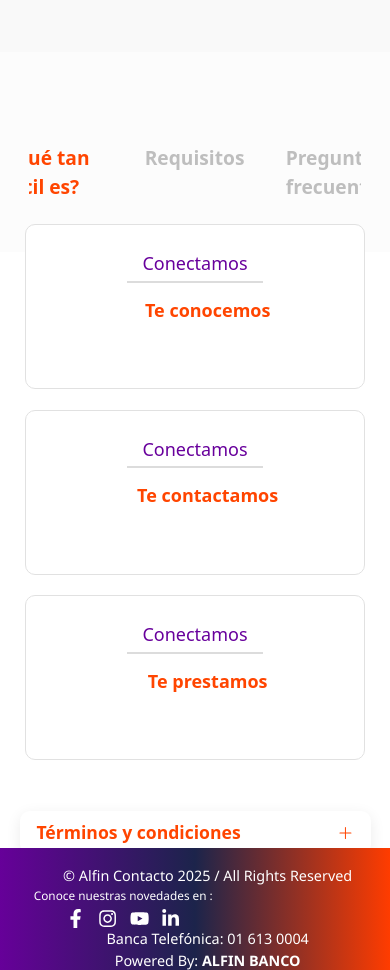
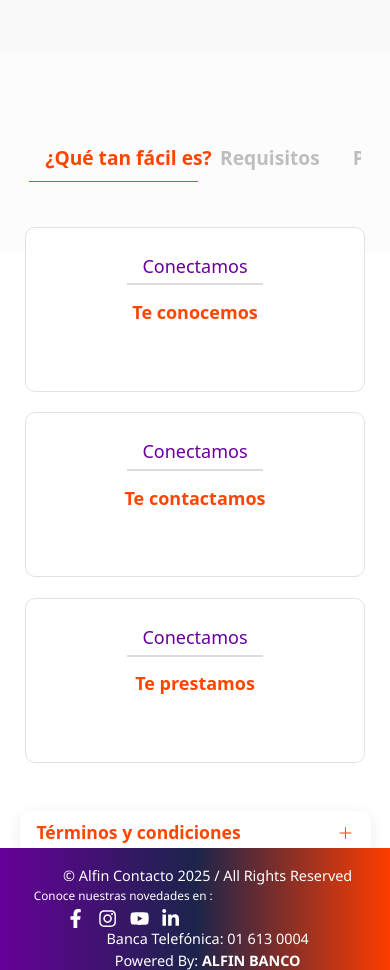
Before and after one commit to ArianaEyes/Pagina-AlfinBanco, an Angular app: page /prestamos in a window 390 px wide. Shown: the part 1140-2110 px from the top of the page. Built offline with nearby package versions, Linux system fonts and the light colour scheme; no server answers.

Commit message:
actualizeishon del resposiveishon

```diff
--- a/src/app/Pages/prestamos/index.html
+++ b/src/app/Pages/prestamos/index.html
@@ -1,4 +1,4 @@
-<div class="contenedor" [class.contenedor_pregunta2]="pregunta2">
+<div class="contenedor" [class.contenedor_pregunta2]="pregunta2" [class.contenedor_pregunta3]="pregunta3">
     <nav class="navbar">
         <div class="images">
             <img class="alfin" src="/icons/alfin.svg">
@@ -92,17 +92,17 @@
             </div>
         </div>
 
-        <div class="seccion2" [class.pregunta2]="pregunta2">
-            <ul class="nav justify-content-center ul_prestamos">
+        <div class="seccion2" [class.pregunta2]="pregunta2" [class.pregunta3]="pregunta3">
+            <ul class="nav ul_prestamos">
                 <li class="nav-item">
                     <a class="nav-link active"
                         [ngClass]="pregunta1 ? 'activo' : 'inactivo'"  (click)="nav1()">¿Qué tan fácil es?</a>
                 </li>
-                <li class="nav-item" style="margin-left: 1vh;">
+                <li class="nav-item" style="margin-left: 5vh;" >
                     <a class="nav-link"
                         [ngClass]="pregunta2 ? 'activo' : 'inactivo'"  (click)="nav2()">Requisitos</a>
                 </li>
-                <li class="nav-item" style="margin-left: 1vh;">
+                <li class="nav-item">
                     <a class="nav-link"
                         [ngClass]="pregunta3 ? 'activo' : 'inactivo'"  (click)="nav3()">Preguntas frecuentes</a>
                 </li>
@@ -164,37 +164,37 @@
                 </div>
             </div>
             }@else if(pregunta3){
-            <div class="drops" >
-                <div style="margin-top: 24px;display: grid;grid-template-columns: repeat(2, minmax(0, 1fr));gap: 24px;">
+            <div class="drops">
+                <div class="columnas">
                     <div class="columna-1">
                         <div class="columna-2">
                             <div class="columna-3">
                                 <span>¿Dónde puedo pagar mis cuotas?</span>
-                                <span class="columna-4">▼</span>
+                                <span class="columna-4">+</span>
                             </div>
                         </div>
                         <div class="columna-2">
                             <div class="columna-3">
                                 <span>¿Cómo puedo obtener mi cronograma?</span>
-                                <span class="columna-4">▼</span>
+                                <span class="columna-4">+</span>
                             </div>
                         </div>
                         <div class="columna-2">
                             <div class="columna-3">
                                 <span>¿Qué es la TCEA?</span>
-                                <span class="columna-4">▼</span>
+                                <span class="columna-4">+</span>
                             </div>
                         </div>
                         <div class="columna-2">
                             <div class="columna-3">
                                 <span>¿Qué es el Seguro de Desgravamen?</span>
-                                <span class="columna-4">▼</span>
+                                <span class="columna-4">+</span>
                             </div>
                         </div>
                         <div class="columna-2">
                             <div class="columna-3">
                                 <span>¿Qué es un pago adelantado?</span>
-                                <span class="columna-4">▼</span>
+                                <span class="columna-4">+</span>
                             </div>
                         </div>
                     </div>
@@ -202,31 +202,31 @@
                         <div class="columna-2">
                             <div class="columna-3">
                                 <span>¿Qué pasa si no pago mis cuotas a tiempo?</span>
-                                <span class="columna-4">▼</span>
+                                <span class="columna-4">+</span>
                             </div>
                         </div>
                         <div class="columna-2">
                             <div class="columna-3">
                                 <span>¿Puedo solicitar otro préstamo si aún tengo uno vigente?</span>
-                                <span class="columna-4">▼</span>
+                                <span class="columna-4">+</span>
                             </div>
                         </div>
                         <div class="columna-2">
                             <div class="columna-3">
                                 <span>¿Cuánto tiempo demora la aprobación del préstamo?</span>
-                                <span class="columna-4">▼</span>
+                                <span class="columna-4">+</span>
                             </div>
                         </div>
                         <div class="columna-2">
                             <div class="columna-3">
                                 <span>¿Puedo pagar mi préstamo antes de tiempo?</span>
-                                <span class="columna-4">▼</span>
+                                <span class="columna-4">+</span>
                             </div>
                         </div>
                         <div class="columna-2">
                             <div class="columna-3">
                                 <span>¿Qué documentos necesito presentar?</span>
-                                <span class="columna-4">▼</span>
+                                <span class="columna-4">+</span>
                             </div>
                         </div>
                     </div>
--- a/src/app/Pages/prestamos/prestamos.css
+++ b/src/app/Pages/prestamos/prestamos.css
@@ -230,6 +230,12 @@ input::placeholder{
     margin: auto;
     margin-right: 2vh;
 }
+.columnas{
+    margin-top: 24px;
+    display: grid;
+    grid-template-columns: repeat(2, minmax(0, 1fr));
+    gap: 24px;
+}
 ._container_1y245_9 {
     display: flex;
     flex-wrap: wrap;
@@ -303,7 +309,7 @@ svg{
     cursor: pointer;
 }
 .columna-4{
-    font-size: 1.2vh;
+    font-size: 1.4vh;
     color: #f15a24;
     margin-left: .8vh;
 }
@@ -361,7 +367,7 @@ svg{
 .select-formulario{
     font-size: 14px;
 }
-.formulario[_ngcontent-ng-c1173163175]{
+.formulario[_ngcontent-ng-c430409854]{
     width: 41.5vh;
     height: 48.8vh;
     position: absolute;
@@ -417,6 +423,7 @@ svg{
     margin-top:1vh;
     margin-left:1vh ;
 }
+
 .col-12 {
     display: none;
   }
@@ -441,20 +448,48 @@ svg{
     margin: 0 auto;
     margin-top: 10vh;
     justify-content: space-around;
+    flex-shrink: 0;
+}
+.seccion2 .nav{
+    flex-wrap: nowrap;
+
 }
 .ul_prestamos{
     width: 85%;
-    height: auto;
+    height: 5.5vh;
     display: flex;
     flex-wrap: nowrap;
+    flex-shrink: 0;
     overflow-x: auto;
     overflow-y: hidden;
+    justify-content: space-around;
     -webkit-overflow-scrolling: touch;
 }
+.seccion2 .nav-item{
+    width: 100%;
+    display: flex;
+    margin: 0;
+}
+.seccion2 .nav-link{
+    /* nav parece que da un "height:auto;" */
+    width: 20vh;
+    white-space: nowrap;
+    margin: 0;
+}
+.ul_prestamos::-webkit-scrollbar {
+  width: 0px;
+  height: 0px;
+}
+.pregunta3{
+    height: 70vh;
+}
+.contenedor_pregunta3{
+    height: 240vh;
+}
+
 .ul_prestamos .nav-item{
     align-items: flex-start;
     width: 40%;
-    flex-shrink: 0;
     font-size: 1.2rem;
     font-weight: 700;
     z-index: 5;
@@ -477,17 +512,28 @@ svg{
     font-size: 18px;
     margin: 0 auto;
 }
-.card-subtitle[_ngcontent-ng-c1760830920]{
+.card-subtitle[_ngcontent-ng-c2688154082]{
     font-size: 18px;
-    margin: 0;
+
+}
+.card h6{
+    margin-left: 0;
 }
 .seccion3{
     width: 90%;
-    margin: 0 auto;
+    margin-top: auto;
+
 }
 .contenedor_pregunta2{
     height: 180vh;
 }
+.columnas{
+    margin-top: 24px;
+    display: grid;
+    grid-template-columns: repeat(1, minmax(0, 1fr));
+    gap: 24px;
+}
+
 .footer{
     width: 100%;
     height: 14.4vh;
```
